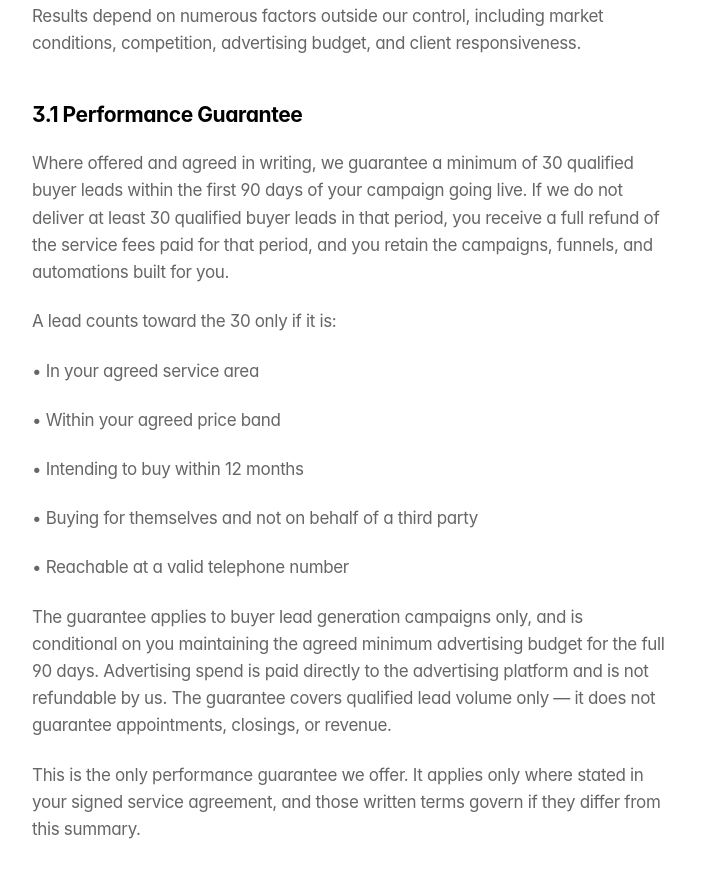
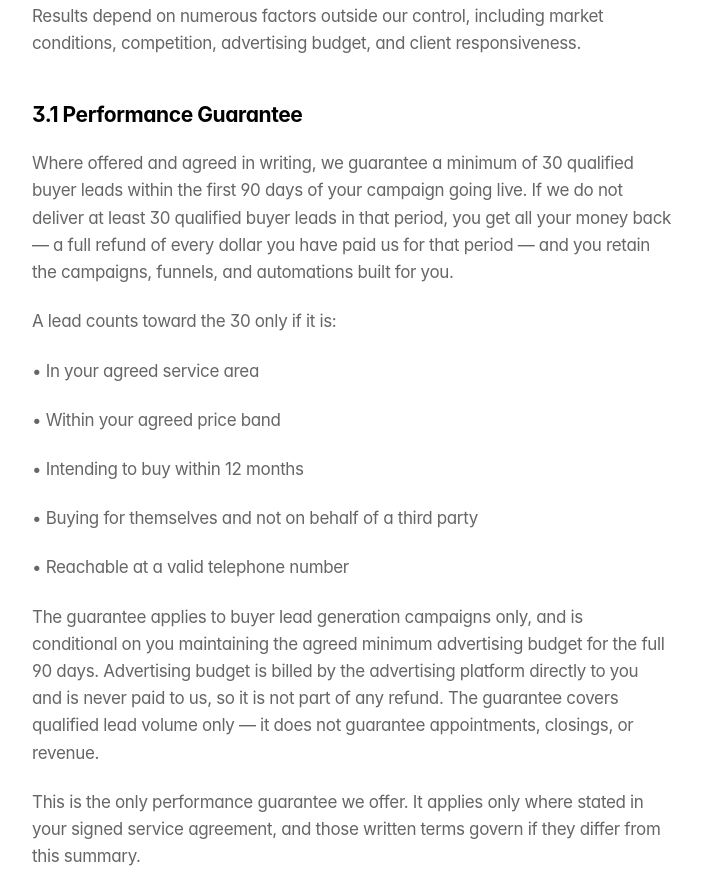
Before and after one commit to mehakpreet4612/genavise-site, a plain HTML site: page terms-conditions.html in a window 1280 px wide. Shown: the part 1771-2644 px from the top of the page, without its empty margins (134-835 px from the left). Drawn offline with Linux system fonts and the light colour scheme; a web font is replaced by a local one.

Commit message:
Add files via upload

```diff
--- a/terms-conditions.html
+++ b/terms-conditions.html
@@ -75,9 +75,9 @@
     <h3>3.1 Performance Guarantee</h3>
     <p>Where offered and agreed in writing, we guarantee a minimum of 30 qualified buyer
       leads within the first 90 days of your campaign going live. If we do not deliver at
-      least 30 qualified buyer leads in that period, you receive a full refund of the
-      service fees paid for that period, and you retain the campaigns, funnels, and
-      automations built for you.</p>
+      least 30 qualified buyer leads in that period, you get all your money back &mdash; a
+      full refund of every dollar you have paid us for that period &mdash; and you retain the
+      campaigns, funnels, and automations built for you.</p>
     <p>A lead counts toward the 30 only if it is:</p>
     <p class="bullet">• In your agreed service area</p>
     <p class="bullet">• Within your agreed price band</p>
@@ -86,8 +86,9 @@
     <p class="bullet">• Reachable at a valid telephone number</p>
     <p>The guarantee applies to buyer lead generation campaigns only, and is conditional on
       you maintaining the agreed minimum advertising budget for the full 90 days.
-      Advertising spend is paid directly to the advertising platform and is not refundable
-      by us. The guarantee covers qualified lead volume only &mdash; it does not guarantee
+      Advertising budget is billed by the advertising platform directly to you and is never
+      paid to us, so it is not part of any refund. The guarantee covers qualified lead
+      volume only &mdash; it does not guarantee
       appointments, closings, or revenue.</p>
     <p>This is the only performance guarantee we offer. It applies only where stated in
       your signed service agreement, and those written terms govern if they differ from
@@ -103,7 +104,7 @@
     <h3>5. Fees &amp; Transactions</h3>
     <p class="bullet">• Service fees will be agreed upon in writing prior to engagement</p>
     <p class="bullet">• Advertising budgets are separate from management fees</p>
-    <p class="bullet">• Service fees are non-refundable except where a refund is due under the performance guarantee in Section 3.1</p>
+    <p class="bullet">• Fees are non-refundable except where a refund is due under the performance guarantee in Section 3.1, which refunds everything you have paid us for the guarantee period</p>
     <p class="bullet">• Late or failed payments may result in suspension or termination of services</p>
     <h3>6. SMS Communications Policy</h3>
     <p>By submitting your phone number through our website, forms, advertisements, or landing pages, you consent to receive SMS communications from GENAVISE MARKETING L.L.C. and, where applicable, from our clients in response to your inquiry.</p>
```
Also changed, not shown: index.html (+3 -3 lines), WHAT-CHANGED-2.txt (added).
